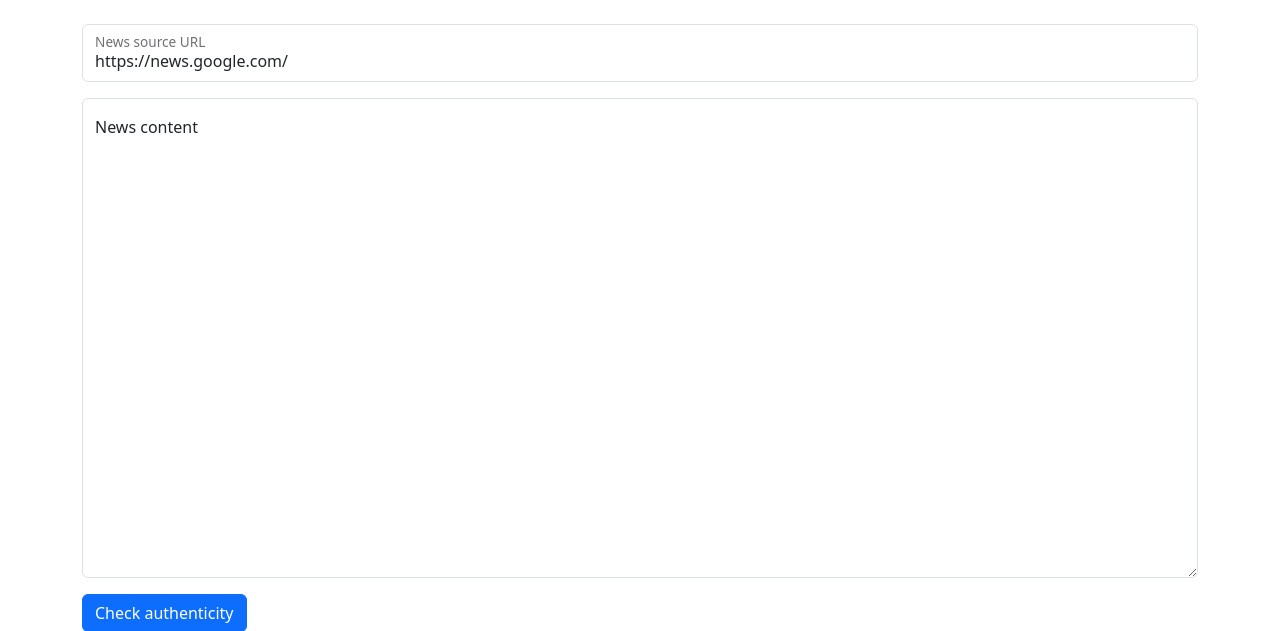
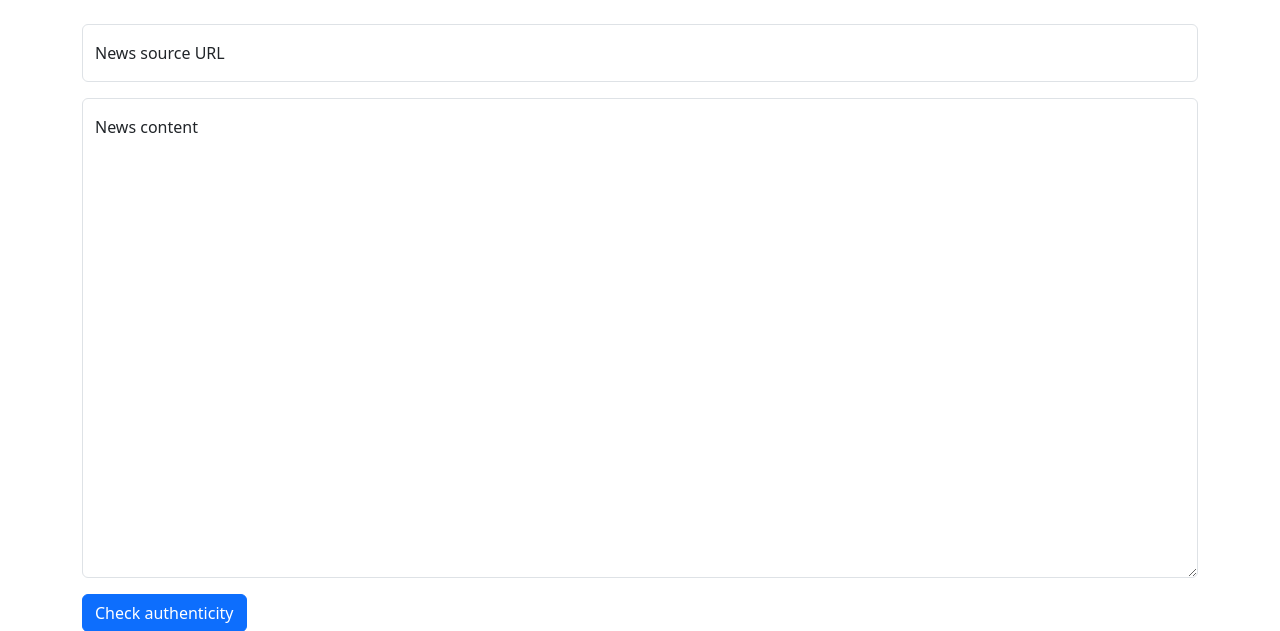
Before and after one commit to 9147/Xzibit, a Django app: page / in a window 1280 px wide. Shown: the part 73-704 px from the top of the page. Run offline with Django 4.2, Linux system fonts and the light colour scheme; parts of the project's set-up code (start-up, migrations or seed data) failed here and were passed over; some libraries are stand-ins or nearby versions.

Commit message:
removed url default value

```diff
--- a/fakeNewsDetector/templates/index.html
+++ b/fakeNewsDetector/templates/index.html
@@ -7,7 +7,7 @@
     <form class="" action="/data" method="post">
         {% csrf_token %}
         <div class="form-floating mb-3">
-            <input type="url" class="form-control" id="floatingInput" placeholder="http://www.example.com/index.html" name="sourceURL" value="https://news.google.com/">
+            <input type="url" class="form-control" id="floatingInput" placeholder="http://www.example.com/index.html" name="sourceURL">
             <label for="floatingInput">News source URL</label>
           </div>
           <div class="form-floating mb-3">
```
